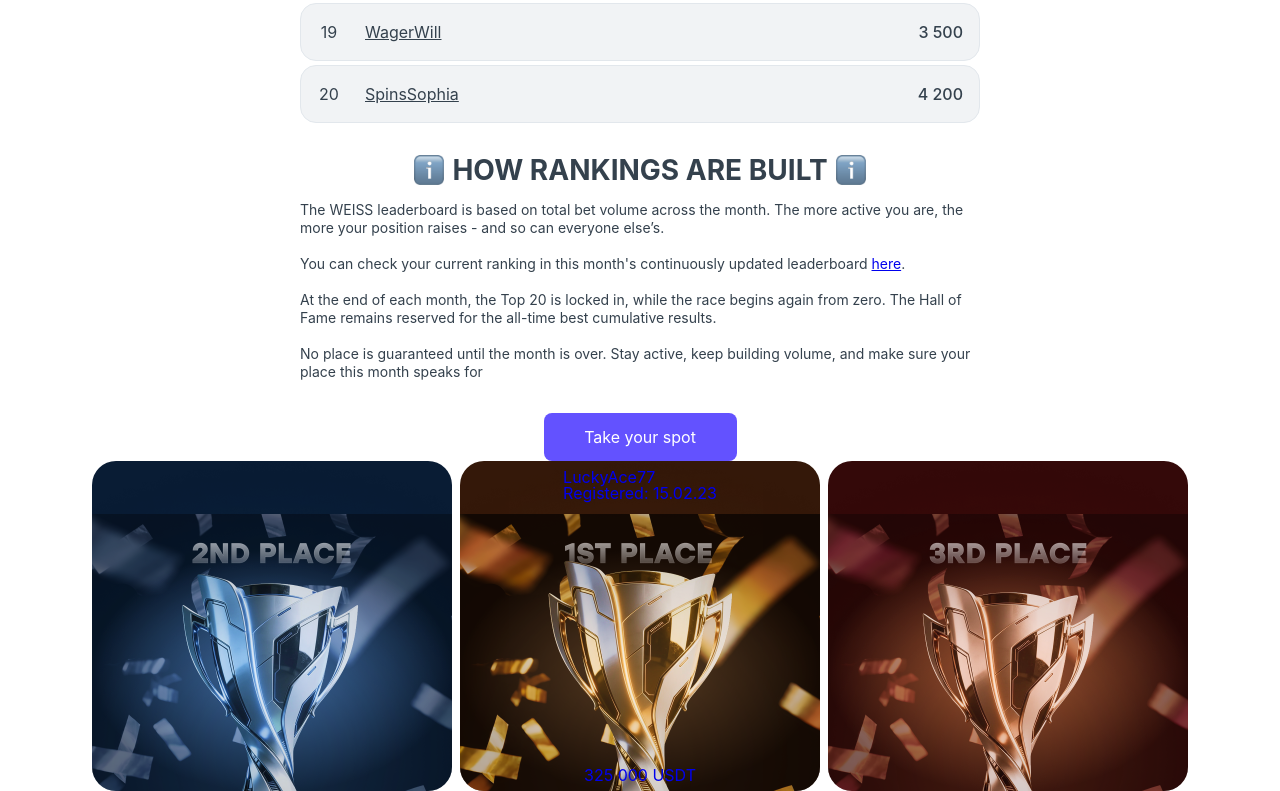
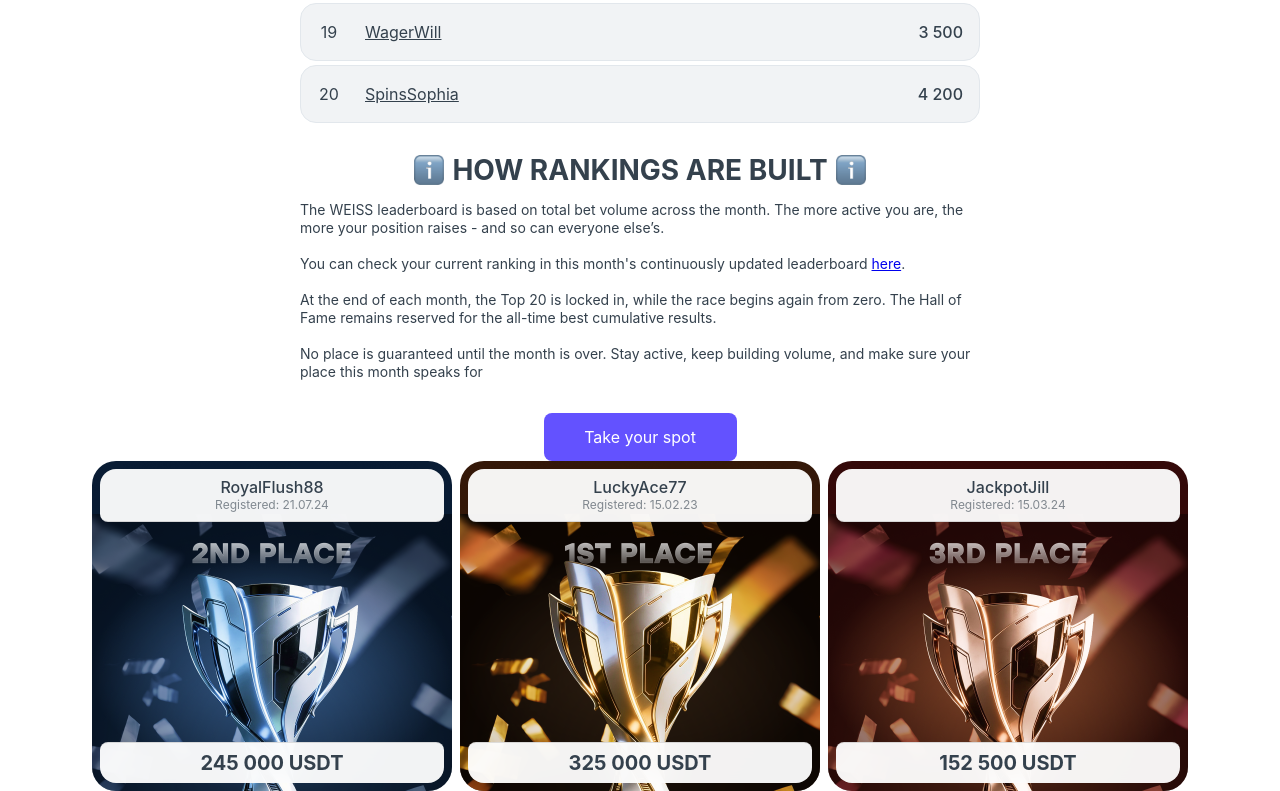
Before and after one commit to LidiiaChyrnyshuk/ws_leaderboard_page, a plain HTML site: page index.html in a window 1280 px wide. Shown: the part 1813-2604 px from the top of the page. Drawn offline with Linux system fonts and the light colour scheme; a web font is replaced by a local one.

Commit message:
add content for cards

```diff
--- a/index.html
+++ b/index.html
@@ -404,7 +404,7 @@
 				pointer-events: none;
 				z-index: 2;
 				background-image: url(./images/img_card_1.png);
-				opacity: 0.8;
+				opacity: 1;
 				background-repeat: no-repeat;
 				background-size: cover;
 				background-position: center;
@@ -432,7 +432,7 @@
 				pointer-events: none;
 				z-index: 2;
 				background-image: url(./images/img_card_2.png);
-				opacity: 0.8;
+				opacity: 1;
 				background-repeat: no-repeat;
 				background-size: cover;
 				background-position: center;
@@ -460,7 +460,7 @@
 				pointer-events: none;
 				z-index: 2;
 				background-image: url(./images/img_card_3.png);
-				opacity: 0.8;
+				opacity: 1;
 				background-repeat: no-repeat;
 				background-size: cover;
 				background-position: center;
@@ -494,7 +494,110 @@
 				align-items: center;
 				justify-content: space-between;
 				text-decoration: none !important;
-
+			}
+
+			.leaderboard_page_legends_list_item_header {
+				width: 100%;
+				padding: 8px;
+				border-top-left-radius: 16px;
+				border-top-right-radius: 16px;
+				border-bottom-left-radius: 8px;
+				border-bottom-right-radius: 8px;
+				border-bottom: 1px solid #0000001f;
+				background: #fffffff2;
+				backdrop-filter: blur(16px);
+				display: flex;
+				flex-direction: column;
+				align-items: center;
+				justify-content: center;
+			}
+
+			.leaderboard_page_legends_list_item_header_user {
+				font-family:
+					Stolzl,
+					Inter,
+					-apple-system,
+					BlinkMacSystemFont,
+					Segoe UI,
+					Roboto,
+					Oxygen,
+					Ubuntu,
+					Cantarell,
+					Fira Sans,
+					Droid Sans,
+					Helvetica Neue,
+					sans-serif !important;
+				font-weight: 500;
+				font-style: normal;
+				font-size: 16px;
+				line-height: 20px;
+				text-align: center;
+				vertical-align: middle;
+				color: #34414d;
+			}
+
+			.leaderboard_page_legends_list_item_header_data {
+				font-family:
+					Stolzl,
+					Inter,
+					-apple-system,
+					BlinkMacSystemFont,
+					Segoe UI,
+					Roboto,
+					Oxygen,
+					Ubuntu,
+					Cantarell,
+					Fira Sans,
+					Droid Sans,
+					Helvetica Neue,
+					sans-serif !important;
+				font-weight: 400;
+				font-style: normal;
+				font-size: 12px;
+				line-height: 16px;
+				text-align: center;
+				vertical-align: middle;
+				color: #34414d99;
+			}
+
+			.leaderboard_page_legends_list_item_footer {
+				width: 100%;
+				padding: 8px;
+				border-top-left-radius: 8px;
+				border-top-right-radius: 8px;
+				border-bottom-left-radius: 16px;
+				border-bottom-right-radius: 16px;
+				border-top: 1px solid #0000001f;
+				background: #fffffff2;
+				backdrop-filter: blur(16px);
+				display: flex;
+				flex-direction: column;
+				align-items: center;
+				justify-content: center;
+			}
+
+			.leaderboard_page_legends_list_item_footer_total {
+				font-family:
+					Stolzl,
+					Inter,
+					-apple-system,
+					BlinkMacSystemFont,
+					Segoe UI,
+					Roboto,
+					Oxygen,
+					Ubuntu,
+					Cantarell,
+					Fira Sans,
+					Droid Sans,
+					Helvetica Neue,
+					sans-serif !important;
+				font-weight: 700;
+				font-style: Bold;
+				font-size: 20px;
+				line-height: 120%;
+				text-align: center;
+				vertical-align: middle;
+				color: #34414d;
 			}
 
 			/* -----focus--------- */
@@ -1434,19 +1537,53 @@
 						<li class="leaderboard_page_legends_list_item1">
 							<a href="#">
 								<div class="leaderboard_page_legends_list_item_header">
-									<div class="leaderboard_page_legends_list_item_header_user">LuckyAce77</div>
-									<div class="leaderboard_page_legends_list_item_data">Registered: 15.02.23</div>
+									<div class="leaderboard_page_legends_list_item_header_user">
+										LuckyAce77
+									</div>
+									<div class="leaderboard_page_legends_list_item_header_data">
+										Registered: 15.02.23
+									</div>
 								</div>
 								<div class="leaderboard_page_legends_list_item_footer">
-									<div class="leaderboard_page_legends_list_item_footer_total">325 000 USDT</div>
+									<div class="leaderboard_page_legends_list_item_footer_total">
+										325 000 USDT
+									</div>
 								</div>
 							</a>
 						</li>
 						<li class="leaderboard_page_legends_list_item2">
-							<a href="#"></a>
+							<a href="#">
+								<div class="leaderboard_page_legends_list_item_header">
+									<div class="leaderboard_page_legends_list_item_header_user">
+										RoyalFlush88
+									</div>
+									<div class="leaderboard_page_legends_list_item_header_data">
+										Registered: 21.07.24
+									</div>
+								</div>
+								<div class="leaderboard_page_legends_list_item_footer">
+									<div class="leaderboard_page_legends_list_item_footer_total">
+										245 000 USDT
+									</div>
+								</div>
+							</a>
 						</li>
 						<li class="leaderboard_page_legends_list_item3">
-							<a href="#"></a>
+							<a href="#">
+								<div class="leaderboard_page_legends_list_item_header">
+									<div class="leaderboard_page_legends_list_item_header_user">
+										JackpotJill
+									</div>
+									<div class="leaderboard_page_legends_list_item_header_data">
+										Registered: 15.03.24
+									</div>
+								</div>
+								<div class="leaderboard_page_legends_list_item_footer">
+									<div class="leaderboard_page_legends_list_item_footer_total">
+										152 500 USDT
+									</div>
+								</div>
+							</a>
 						</li>
 					</ul>
 				</main>
```
